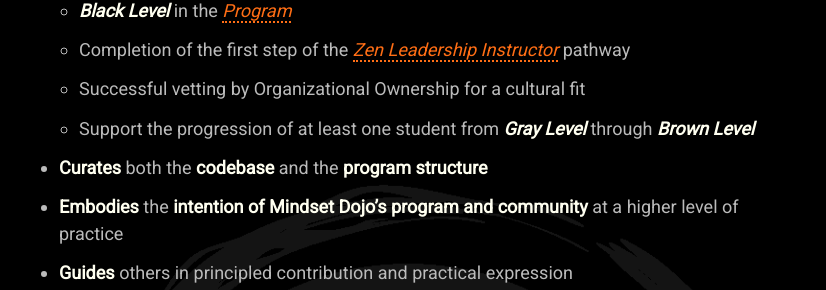
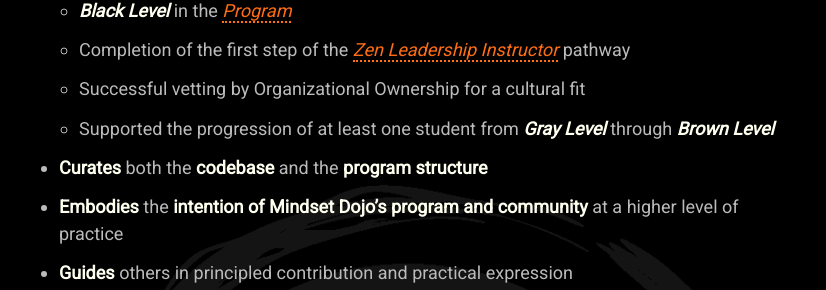
Before and after one commit to mindset-dojo/mindset-dojo.github.io, a Jekyll site: the page built from project.md, in a window 1280 px wide and 900 px high, scrolled down 3389 px. Shown: the part 142-432 px from the top of the window, without its empty margins (229-1055 px from the left). Built offline with Jekyll 4.4.1, drawn with Linux system fonts in a browser that asks for light colours; some web fonts are replaced.

Commit message:
fix(project): change support to supported.

```diff
--- a/project.md
+++ b/project.md
@@ -103,7 +103,7 @@
   * ***Black Level*** in the [Program]({{'/program' | relative_url}})
   * Completion of the first step of the [Zen Leadership Instructor](https://zenleader.global/programs/coachinstructor/zlinstructor) pathway
   * Successful vetting by Organizational Ownership for a cultural fit
-  * Support the progression of at least one student from ***Gray Level*** through ***Brown Level***
+  * Supported the progression of at least one student from ***Gray Level*** through ***Brown Level***
 * **Curates** both the **codebase** and the **program structure**
 * **Embodies** the **intention of Mindset Dojo's program and community** at a higher level of practice
 * **Guides** others in principled contribution and practical expression
```
